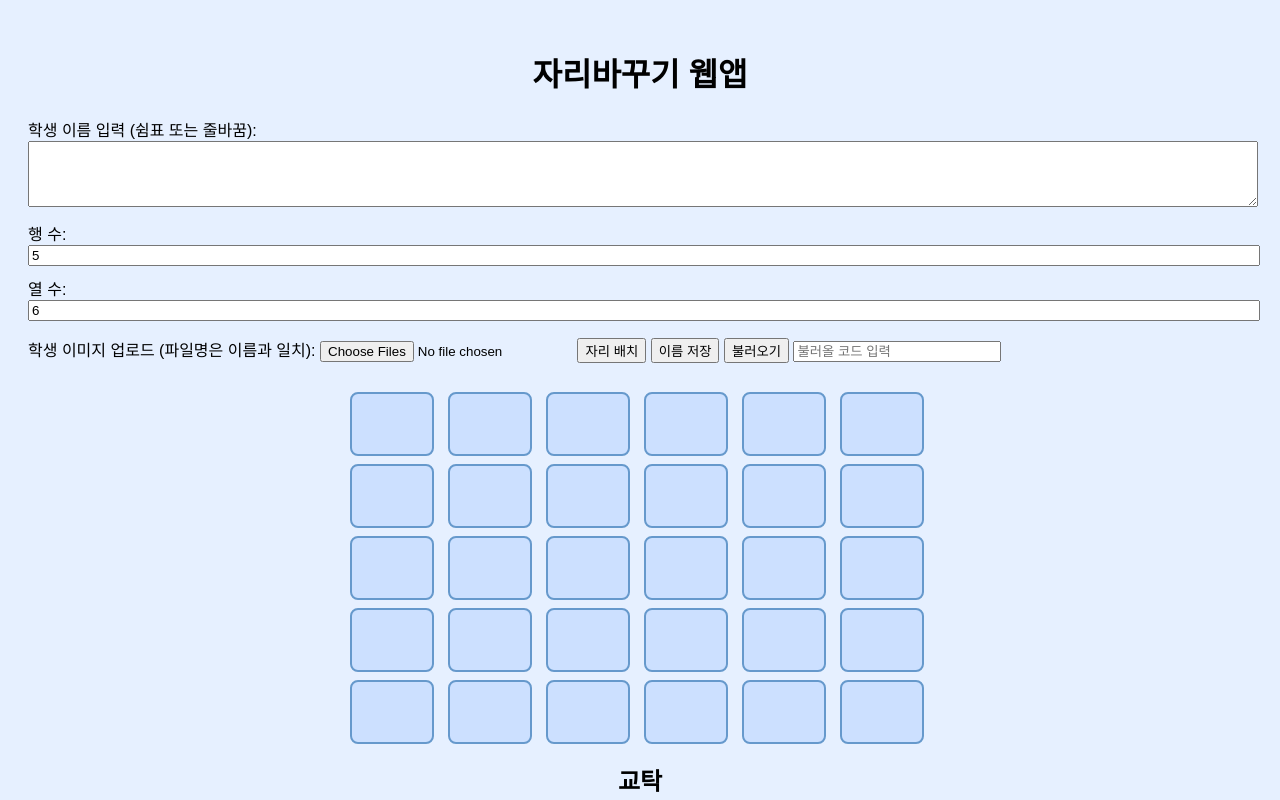
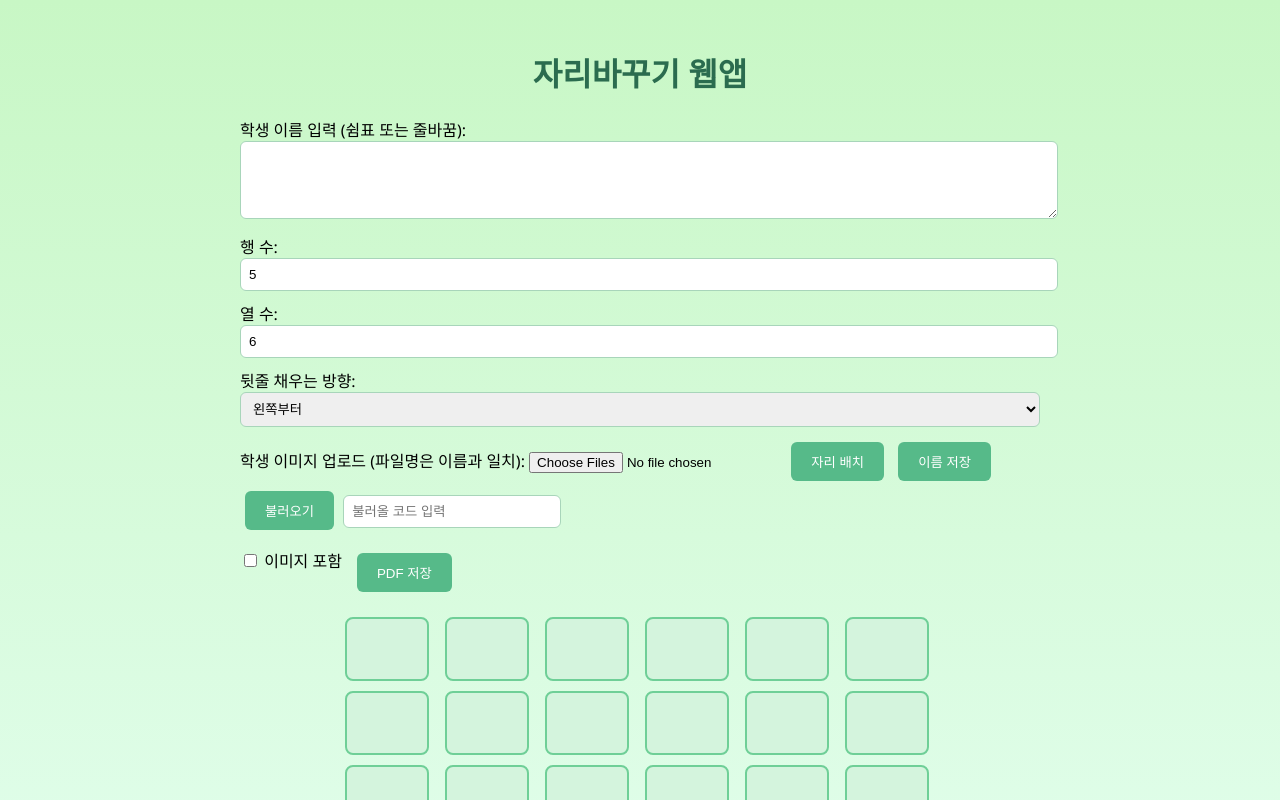
Before and after one commit to jyg0224/seat, a plain HTML site: page index.html in a window 1280 px wide. Both pictures are taken after a click on the button "자리 배치". Shown: the top 800 px of the page. Drawn offline with nearby package versions, Linux system fonts and the light colour scheme.

Commit message:
Update index.html

```diff
--- a/index.html
+++ b/index.html
@@ -4,42 +4,62 @@
   <meta charset="UTF-8" />
   <meta name="viewport" content="width=device-width, initial-scale=1.0" />
   <title>자리바꾸기 웹앱</title>
+  <script src="https://cdnjs.cloudflare.com/ajax/libs/html2canvas/1.4.1/html2canvas.min.js"></script>
+  <script src="https://cdnjs.cloudflare.com/ajax/libs/jspdf/2.5.1/jspdf.umd.min.js"></script>
   <style>
     body {
-      font-family: Arial, sans-serif;
-      background-color: #e6f0ff;
+      font-family: 'Segoe UI', sans-serif;
+      background: linear-gradient(to bottom, #c8f7c5, #e6fff3);
       padding: 20px;
     }
     h1 {
       text-align: center;
+      color: #2b6c4f;
     }
     .input-section, .seat-section {
-      margin: 20px 0;
+      margin: 20px auto;
+      max-width: 800px;
     }
-    textarea, input[type=number], input[type=text] {
+    textarea, input[type=number], input[type=text], select {
       width: 100%;
       margin-bottom: 10px;
+      padding: 8px;
+      border: 1px solid #a8d5ba;
+      border-radius: 6px;
+    }
+    button {
+      margin: 5px;
+      padding: 10px 20px;
+      background-color: #56ba89;
+      color: white;
+      border: none;
+      border-radius: 6px;
+      cursor: pointer;
+    }
+    button:hover {
+      background-color: #3fa574;
     }
     .seat-grid {
       display: grid;
-      gap: 8px;
+      gap: 10px;
       justify-content: center;
       margin-top: 20px;
     }
     .seat {
       width: 80px;
       height: 60px;
-      background-color: #cce0ff;
+      background-color: #d4f4dd;
       display: flex;
       justify-content: center;
       align-items: center;
-      border: 2px solid #6699cc;
+      border: 2px solid #6fcf97;
       border-radius: 8px;
       position: relative;
       cursor: pointer;
+      font-weight: 500;
     }
     .seat.fixed {
-      background-color: #ffc;
+      background-color: #f9fcb3;
       font-weight: bold;
     }
     .footer-label {
@@ -47,8 +67,12 @@
       text-align: center;
       font-size: 24px;
       font-weight: bold;
-      padding: 10px;
-      color: #000;
+      color: #2b6c4f;
+    }
+    .pdf-options {
+      display: flex;
+      gap: 10px;
+      margin-top: 10px;
     }
   </style>
 </head>
@@ -65,13 +89,24 @@
     <label>열 수:</label>
     <input type="number" id="colCount" value="6" />
 
+    <label>뒷줄 채우는 방향:</label>
+    <select id="backDirection">
+      <option value="left">왼쪽부터</option>
+      <option value="right">오른쪽부터</option>
+    </select>
+
     <label>학생 이미지 업로드 (파일명은 이름과 일치):</label>
     <input type="file" id="imageUpload" multiple accept="image/*" />
 
     <button onclick="assignSeats()">자리 배치</button>
     <button onclick="saveNames()">이름 저장</button>
     <button onclick="loadNames()">불러오기</button>
-    <input id="loadKey" type="text" placeholder="불러올 코드 입력" style="margin-top:10px; width: 200px;" />
+    <input id="loadKey" type="text" placeholder="불러올 코드 입력" style="width: 200px;" />
+
+    <div class="pdf-options">
+      <label><input type="checkbox" id="pdfIncludeImage"> 이미지 포함</label>
+      <button onclick="downloadPDF()">PDF 저장</button>
+    </div>
   </div>
 
   <div class="seat-section">
@@ -103,16 +138,19 @@
 
     function saveNames() {
       const raw = document.getElementById('nameInput').value;
+      const gridData = document.getElementById('seatGrid').innerHTML;
       const key = generateKey();
-      localStorage.setItem(`names_${key}`, raw);
+      localStorage.setItem(`names_${key}`, JSON.stringify({ raw, gridData }));
       alert(`이름이 저장되었습니다. 불러오기 코드: ${key}`);
     }
 
     function loadNames() {
       const key = document.getElementById('loadKey').value.trim();
-      const raw = localStorage.getItem(`names_${key}`);
-      if (raw) {
+      const data = localStorage.getItem(`names_${key}`);
+      if (data) {
+        const { raw, gridData } = JSON.parse(data);
         document.getElementById('nameInput').value = raw;
+        document.getElementById('seatGrid').innerHTML = gridData;
         alert(`불러오기 완료: ${key}`);
       } else {
         alert('해당 코드로 저장된 데이터가 없습니다.');
@@ -124,6 +162,7 @@
         .split(/[\n,]/).map(n => n.trim()).filter(n => n);
       const rows = parseInt(document.getElementById('rowCount').value);
       const cols = parseInt(document.getElementById('colCount').value);
+      const direction = document.getElementById('backDirection').value;
 
       const grid = Array.from({ length: rows }, () => Array(cols).fill(null));
       const assigned = new Set(Object.values(fixedSeats));
@@ -135,8 +174,10 @@
         grid[r][c] = fixedSeats[key];
       }
 
-      outer: for (let i = 0; i < rows; i++) {
-        for (let j = 0; j < cols; j++) {
+      for (let i = rows - 1; i >= 0; i--) {
+        const range = [...Array(cols).keys()];
+        const colIndices = direction === 'right' ? range.reverse() : range;
+        for (let j of colIndices) {
           const key = `${i}-${j}`;
           if (!fixedSeats[key] && remain.length > 0) {
             grid[i][j] = remain.pop();
@@ -161,17 +202,21 @@
           const name = grid[i][j];
           div.textContent = name || '';
 
-          if (name && imageMap[name]) {
+          if (name && imageMap[name] && document.getElementById('pdfIncludeImage').checked) {
             const img = document.createElement('img');
             img.src = imageMap[name];
+            img.style.width = '30px';
+            img.style.height = '30px';
+            img.style.position = 'absolute';
+            img.style.top = '-15px';
+            img.style.right = '-15px';
+            img.style.borderRadius = '50%';
             div.appendChild(img);
           }
 
           div.onclick = () => {
             if (fixedSeats[key]) {
               delete fixedSeats[key];
-              div.classList.remove('fixed');
-              div.textContent = '';
               assignSeats();
             } else {
               const name = prompt('고정할 학생 이름을 입력하세요');
@@ -200,6 +245,28 @@
         [arr[i], arr[j]] = [arr[j], arr[i]];
       }
     }
+
+    async function downloadPDF() {
+      const includeImage = document.getElementById('pdfIncludeImage').checked;
+      const target = document.getElementById('seatGrid');
+      const canvas = await html2canvas(target);
+      const imgData = canvas.toDataURL('image/png');
+
+      const { jsPDF } = window.jspdf;
+      const pdf = new jsPDF();
+      const width = pdf.internal.pageSize.getWidth();
+      const height = pdf.internal.pageSize.getHeight();
+
+      if (includeImage) {
+        pdf.addImage(imgData, 'PNG', 10, 10, width - 20, 0);
+      } else {
+        const text = names.join('\n');
+        pdf.text(text, 10, 10);
+      }
+
+      const date = new Date().toISOString().slice(0, 10);
+      pdf.save(`자리배치_${date}.pdf`);
+    }
   </script>
 </body>
 </html>
```
